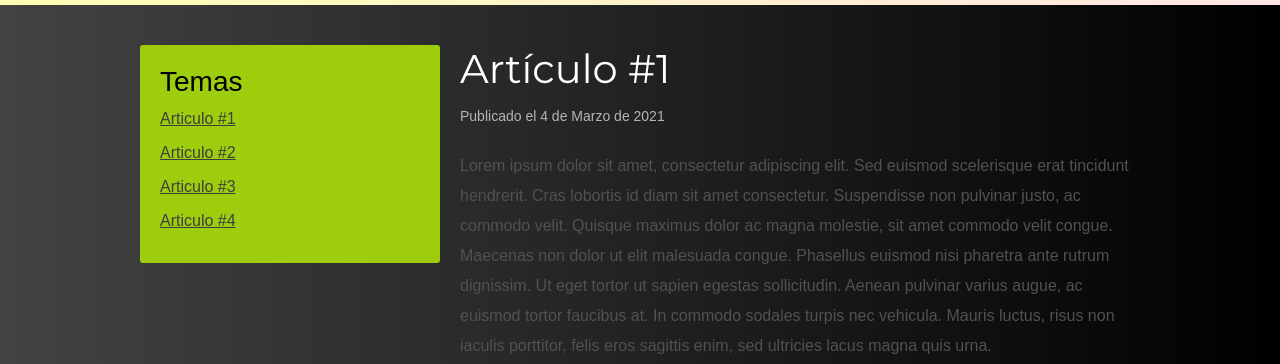
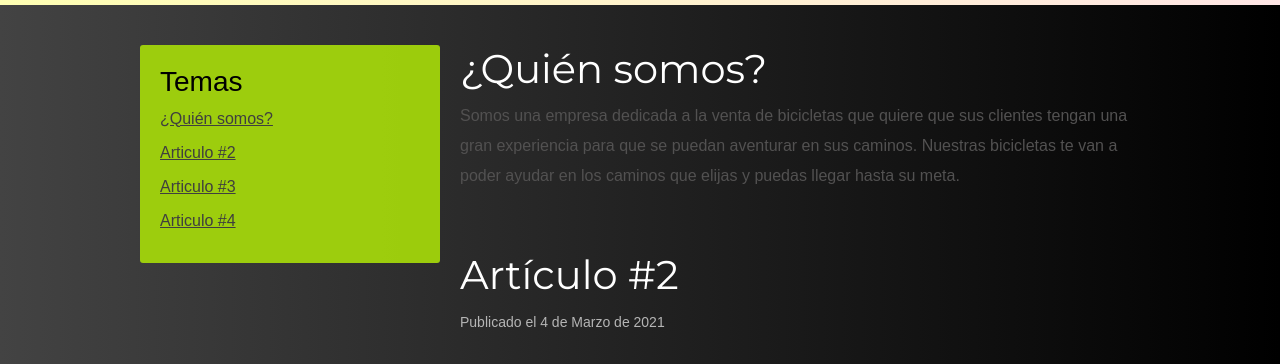
Before and after one commit to Los-loleros-de-parque-chacabuco/Tienda_Con_Ultimos_Cambios, a plain HTML site: page index.html in a window 1280 px wide. Shown: the part 728-1092 px from the top of the page. Drawn offline with nearby package versions, Linux system fonts and the light colour scheme.

Commit message:
Artículos

```diff
--- a/index.html
+++ b/index.html
@@ -59,7 +59,7 @@
 			<aside class="wow animate__animated animate__backInLeft">
 				<h3 class="titulo2">Temas</h3>
 				<nav class="indice">
-					<a href="#Articulo1">Articulo #1</a>
+					<a href="#¿QuienSomos?">¿Quién somos?</a>
 					<a href="#Articulo2">Articulo #2</a>
 					<a href="#Articulo3">Articulo #3</a>
 					<a href="#Articulo4">Articulo #4</a>
@@ -67,16 +67,11 @@
 			</aside>
 			<div class="contenido">
 				<div class="post">
-					<h1 class="titulo" id="Articulo1">Artículo #1</h1>
-					<p class="fecha">Publicado el 4 de Marzo de 2021</p>
+					<h1 class="titulo" id="¿QuienSomos?">¿Quién somos?</h1>
 					<p>
-						Lorem ipsum dolor sit amet, consectetur adipiscing elit. Sed euismod scelerisque erat tincidunt
-						hendrerit. Cras lobortis id diam sit amet consectetur. Suspendisse non pulvinar justo, ac
-						commodo velit. Quisque maximus dolor ac magna molestie, sit amet commodo velit congue. Maecenas
-						non dolor ut elit malesuada congue. Phasellus euismod nisi pharetra ante rutrum dignissim. Ut
-						eget tortor ut sapien egestas sollicitudin. Aenean pulvinar varius augue, ac euismod tortor
-						faucibus at. In commodo sodales turpis nec vehicula. Mauris luctus, risus non iaculis porttitor,
-						felis eros sagittis enim, sed ultricies lacus magna quis urna.
+						Somos una empresa dedicada a la venta de bicicletas que quiere que sus clientes tengan una gran
+						experiencia para que se puedan aventurar en sus caminos. Nuestras bicicletas te van a poder
+						ayudar en los caminos que elijas y puedas llegar hasta su meta.
 					</p>
 				</div>
 				<div class="post">
@@ -342,6 +337,18 @@
 	<script src="https://cdn.jsdelivr.net/npm/bootstrap@5.0.2/dist/js/bootstrap.bundle.min.js"
 		integrity="sha384-MrcW6ZMFYlzcLA8Nl+NtUVF0sA7MsXsP1UyJoMp4YLEuNSfAP+JcXn/tWtIaxVXM"
 		crossorigin="anonymous"></script>
+
+
+
+
+	<div class="falacias">
+		<p>
+			Todas tus compras se encuentran bajo el control y el resguardo de los mejores profesionales en el área. Garantizando una entrega ágil, segura y sin complicaciones.
+		</p>
+	</div>
+	<div class="falacias"></div>
+	<div class="falacias"></div>
+	<div class="falacias"></div>
 </body>
 
 </html>
```
Lines whose indentation alone changed are shown as unchanged.
